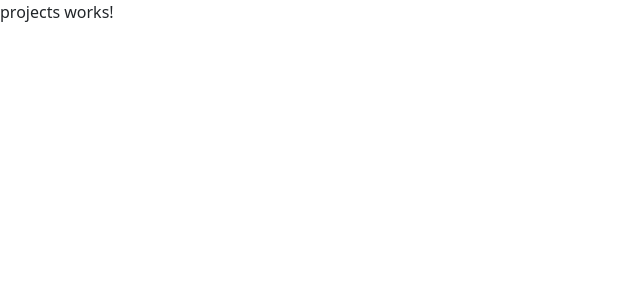
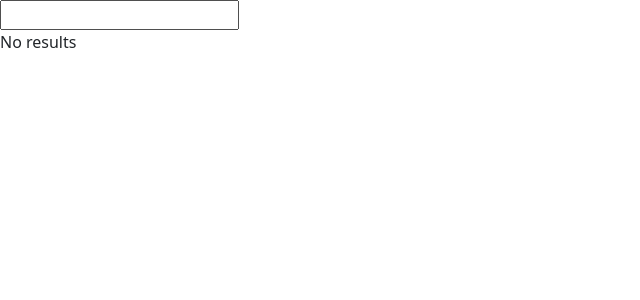
Before and after one commit to tyrisas/git-search, an Angular app: page /projects in a window 1280 px wide. Shown: the top 300 px of the page, without its empty margins (0-640 px from the left). Built offline with nearby package versions, Linux system fonts and the light colour scheme.

Commit message:
Add search functionality

```diff
--- a/src/app/app.module.ts
+++ b/src/app/app.module.ts
@@ -7,6 +7,7 @@ import { AppComponent } from './app.component';
 import { ProjectsComponent } from './projects/projects.component';
 import { DetailsComponent } from './projects/details/details.component';
 import { PageNotFoundComponent } from './page-not-found/page-not-found.component';
+import { FormsModule } from '@angular/forms';
 
 @NgModule({
   declarations: [
@@ -18,7 +19,8 @@ import { PageNotFoundComponent } from './page-not-found/page-not-found.component
   imports: [
     BrowserModule,
     AppRoutingModule,
-    HttpClientModule
+    HttpClientModule,
+    FormsModule
   ],
   providers: [],
   bootstrap: [AppComponent]
--- a/src/app/project.service.ts
+++ b/src/app/project.service.ts
@@ -1,7 +1,7 @@
 import { Injectable } from '@angular/core';
 import { HttpClient } from '@angular/common/http'
 import { Project } from './projects/project.model';
-import { Observable } from 'rxjs';
+import { Observable, of } from 'rxjs';
 import { map } from 'rxjs/operators';
 import { FetchResponse } from './fetchResponse.model';
 
@@ -16,6 +16,7 @@ export class ProjectService {
   constructor(private http: HttpClient) { }
 
   fetchProjects(keyWords: string): Observable<Project[]> {
+    if (keyWords) {
       const link = `https://api.github.com/search/repositories?q=${keyWords} in:name`
       return this.http.get<FetchResponse>(link).pipe(
         map(responseData => {
@@ -36,5 +37,8 @@ export class ProjectService {
           return projects;
         })
       )
+    } else {
+      return of([]);
+    }
   };
 }
--- a/src/app/projects/projects.component.html
+++ b/src/app/projects/projects.component.html
@@ -1 +1,9 @@
-<p>projects works!</p>
+<input type="text" (keyup)="onSearch($event)" />
+
+<li *ngFor="let project of projects$ | async">
+  {{ project.name }} ({{ project.stars }})
+</li>
+
+<div *ngIf="(projects$ | async)?.length == 0">
+  <p>No results</p>
+</div>
--- a/src/app/projects/projects.component.ts
+++ b/src/app/projects/projects.component.ts
@@ -1,3 +1,6 @@
+import { Project } from './project.model';
+import { Observable } from 'rxjs';
+import { ProjectService } from './../project.service';
 import { Component, OnInit } from '@angular/core';
 
 @Component({
@@ -6,10 +9,25 @@ import { Component, OnInit } from '@angular/core';
   styleUrls: ['./projects.component.css']
 })
 export class ProjectsComponent implements OnInit {
+  projects$: Observable<Project[]> = new Observable<Project[]>;
+  timeout: any = null;
+  keywordsInput: string = "";
 
-  constructor() { }
+  constructor(private projectService: ProjectService) { }
 
   ngOnInit(): void {
+    this.projects$ = this.getProjects("");
   }
 
+  onSearch(event: Event) {
+    this.keywordsInput = ((<HTMLInputElement>event.target).value).trim();
+    clearTimeout(this.timeout);
+    this.timeout = setTimeout(() => {
+      this.projects$ = this.getProjects(this.keywordsInput);
+    }, 1000);
+  }
+
+  getProjects(keyWords: string = ""): Observable<Project[]> {
+    return this.projectService.fetchProjects(keyWords);
+  }
 }
```
Lines whose indentation alone changed are shown as unchanged.
